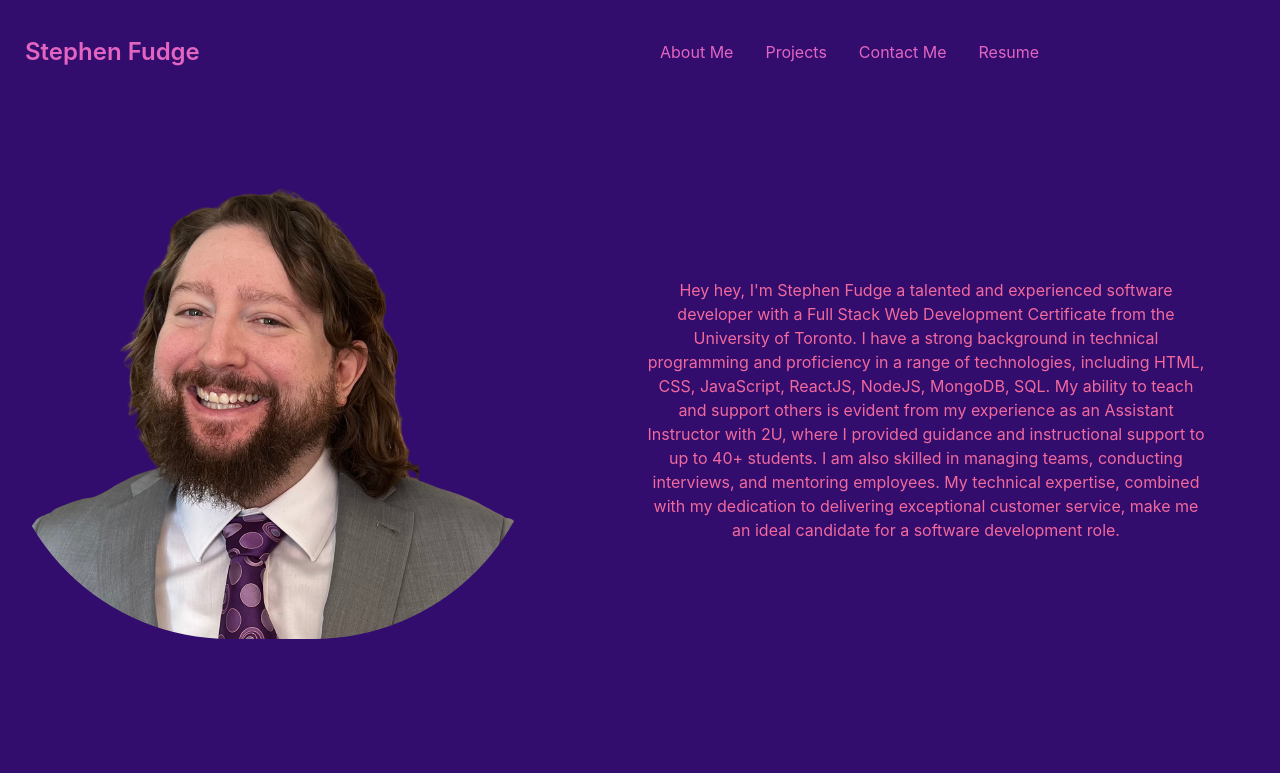
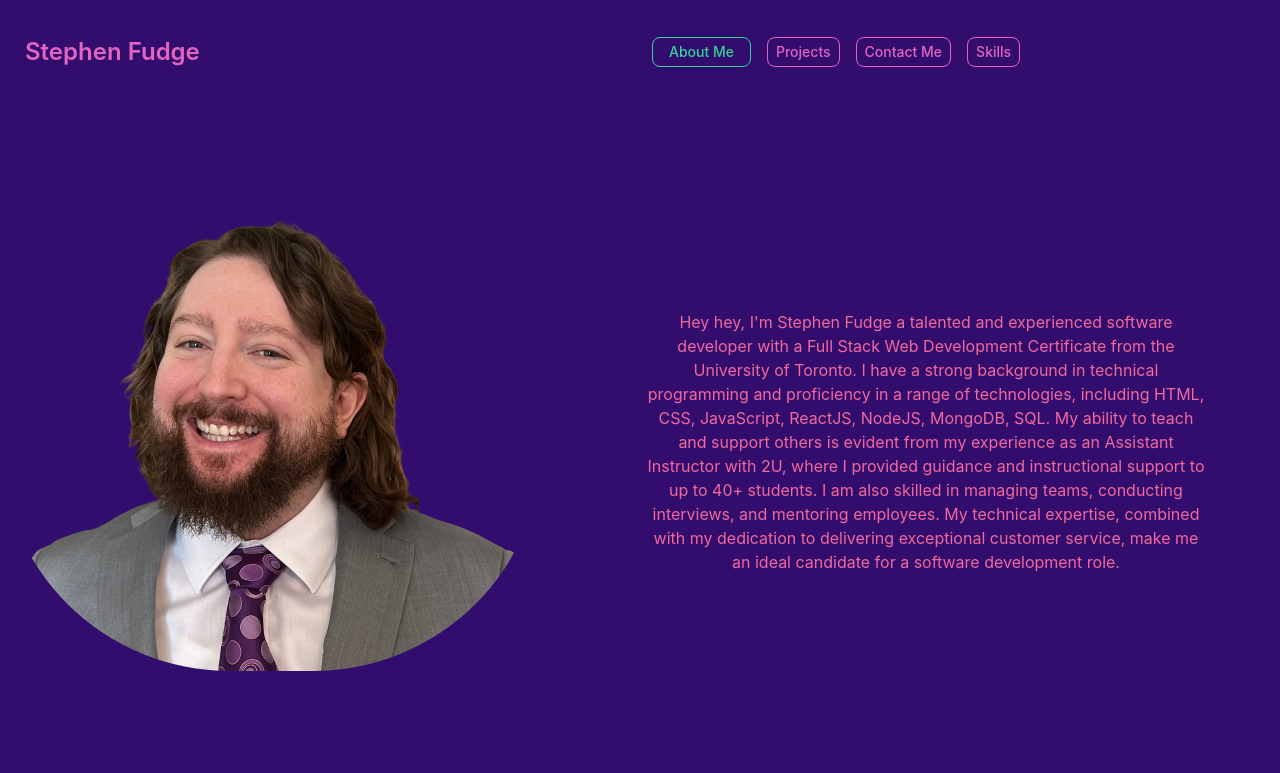
Before and after one commit to stephenfudge/portfolio, a React (Create React App) app: page / in a window 1280 px wide. Shown: the top 773 px of the page. Built offline with nearby package versions, Linux system fonts and the light colour scheme.

Commit message:
updaed the useState in app.js and reflected that in navbar, also updated navbar to highlight which page was the current one

```diff
--- a/src/App.js
+++ b/src/App.js
@@ -4,31 +4,29 @@ import "./App.css";
 import About from "./pages/About";
 import Contact from "./pages/Contact";
 import Projects from "./pages/Projects";
-import Resume from "./pages/Resume";
+import Skills from "./pages/Skills";
 import Footer from "./components/Footer";
 import Navbar from "./components/Navbar";
 
 function App() {
-  const [page, setPage] = useState("about");
+  const [activeSection, setActiveSection] = useState("about");
 
-  function RenderPage() {
-    switch (page) {
-      case "about":
-        return <About />;
-      case "projects":
-        return <Projects />;
-      case "contact":
-        return <Contact />;
-      case "resume":
-        return <Resume />;
-      default:
-    }
-  }
+  const handleSectionChange = (section) => {
+    setActiveSection(section);
+  };
 
   return (
-    <div className="App h-full bg-persian text-rose">
-      <Navbar page={page} setPage={setPage} />
-      <RenderPage />
+    <div className="App min-h-screen bg-persian text-rose">
+      <Navbar
+        activeSection={activeSection}
+        handleSectionChange={handleSectionChange}
+      />
+      <main className="container mx-auto mt-8">
+        {activeSection === "about" && <About />}
+        {activeSection === "projects" && <Projects />}
+        {activeSection === "contact" && <Contact />}
+        {activeSection === "skills" && <Skills />}
+      </main>
       <Footer />
     </div>
   );
--- a/src/components/Navbar/index.js
+++ b/src/components/Navbar/index.js
@@ -1,16 +1,11 @@
-import './navbar.css';
+import "./navbar.css";
 
-export default function NavBar(props) {
-  function pageChange(event) {
-    const id = event.target.id;
-    props.setPage(id);
-  }
-
+export default function NavBar({ activeSection, handleSectionChange }) {
   return (
     <div className="py-5">
       <div className="navbar lg:space-between">
         <div className="navbar-start">
-            {/* dropdown for smaller screens */}
+          {/* dropdown for smaller screens */}
           <div className="dropdown">
             <label tabIndex={0} className="btn btn-ghost lg:hidden">
               <svg
@@ -30,48 +25,77 @@ export default function NavBar(props) {
             </label>
             <ul
               tabIndex={0}
-              className="menu menu-compact dropdown-content mt-3 p-2 shadow bg-base-100 rounded-box w-52"
+              className="menu menu-compact dropdown-content mt-3 p-2 shadow rounded-box w-52"
             >
-              <li id="about" onClick={pageChange}>
+              <li id="about" onClick={() => handleSectionChange("about")}>
                 About Me
               </li>
-              <li id="projects" onClick={pageChange}>
+              <li id="projects" onClick={() => handleSectionChange("projects")}>
                 Projects
               </li>
-              <li id="contact" onClick={pageChange}>
+              <li id="contact" onClick={() => handleSectionChange("contact")}>
                 Contact Me
               </li>
-              <li id="resume" onClick={pageChange}>
-                Resume
+              <li id="resume" onClick={() => handleSectionChange("skills")}>
+                Skills
               </li>
             </ul>
           </div>
 
-          <a href="/" className="btn btn-ghost normal-case text-xl text-secondary name">
-            Stephen Fudge
+          <a
+            href="/"
+            className="btn btn-ghost normal-case text-xl text-secondary name"
+          >
+            <span>Stephen Fudge</span>
           </a>
         </div>
         {/* links for larger screens */}
         <div className="navbar-center hidden lg:flex">
-          <ul className="menu menu-horizontal text-rose  px-1" id={props.page}>
-            <li>
-              <button className="" id="about" onClick={pageChange}>
+          <ul className="menu menu-horizontal text-rose  px-1">
+            <li className="px-2">
+              <button
+                className={`px- py-1 rounded-lg text-sm font-medium border ${
+                  activeSection === "about"
+                    ? "text-success"
+                    : "text-gray-700"
+                }`}
+                onClick={() => handleSectionChange("about")}
+              >
                 About Me
               </button>
             </li>
-            <li>
-              <button id="projects" onClick={pageChange}>
+            <li className="px-2">
+              <button
+                className={`px-2 py-1 rounded-lg text-sm font-medium border ${
+                  activeSection === "projects"
+                    ? "text-success"
+                    : "text-gray-700"
+                }`}
+                onClick={() => handleSectionChange("projects")}
+              >
                 Projects
               </button>
             </li>
-            <li>
-              <button id="contact" onClick={pageChange}>
-                Contact Me
+            <li className="px-2">
+              <button
+                className={`px-2 py-1 rounded-lg text-sm font-medium border ${
+                  activeSection === "contact"
+                    ? "text-success"
+                    : "text-gray-700"
+                }`}
+                onClick={() => handleSectionChange("contact")}
+              >
+              Contact Me
               </button>
             </li>
-            <li>
-              <button id="resume" onClick={pageChange}>
-                Resume
+            <li className="px-2">
+            <button
+            className={`px-2 py-1 rounded-lg text-sm font-medium border ${
+              activeSection === 'skills' ? 'text-success' : 'text-gray-700'
+            }`}
+            onClick={() => handleSectionChange('skills')}
+          >
+                Skills
               </button>
             </li>
           </ul>
--- a/src/pages/Resume/index.js
+++ /dev/null
@@ -1,39 +0,0 @@
-export default function Resume() {
-  return (
-    <div>
-      <h1 className="text-4xl underline bold">Resume</h1>
-      <h2 className="text-2xl underline bold">Skills</h2>
-      <ul>
-        <li>HTML</li>
-        <li>CSS</li>
-        <li>Bootstrap</li>
-        <li>TailwindCSS</li>
-        <li>Javascript</li>
-        <li>jQuery</li>
-        <li>Handlebars</li>
-        <li>React</li>
-        <li>NextJS</li>
-        <li>Node</li>
-        <li>Express</li>
-        <li>Git</li>
-        <li>GitHub</li>
-        <li>Heroku</li>
-        <li>Sequelize</li>
-        <li>MySQL</li>
-        <li>Mongoose</li>
-        <li>MongoDB</li>
-        <li>RESTful APIs</li>
-        <li>GraphQL</li>
-        <li>JSON</li>
-      </ul>
-
-      <a
-        href="https://www.linkedin.com/in/stephenfudge"
-        target="_blank"
-        rel="noopener noreferrer"
-      >
-        <button className="border border-green py-2 px-5">LinkedIn</button>
-      </a>
-    </div>
-  );
-}
--- a/tailwind.config.js
+++ b/tailwind.config.js
@@ -3,16 +3,20 @@ module.exports = {
   content: ["./src/**/*.{js,jsx,ts,tsx}"],
   theme: {
     colors: {
-      persian: '#320d6dff',
-      rose: '#e365c1ff',
-      ghost: '#f7f7ffff',
-      smoky: '#070600ff',
-      caribbean: '#0f7173ff',
-      oxford: '#191d32ff',
-      cyclamen: '#f2699dff',
-      lightpink: '#ffccff',
+      persian: "#320d6dff",
+      rose: "#e365c1ff",
+      ghost: "#f7f7ffff",
+      smoky: "#070600ff",
+      caribbean: "#0f7173ff",
+      oxford: "#191d32ff",
+      cyclamen: "#f2699dff",
+      lightpink: "#ffccff",
     },
-    extend: {},
+    extend: {
+      fontFamily: {
+        sans: ["Inter", "sans-serif"],
+      },
+    },
   },
   plugins: [require("daisyui")],
 };
```
